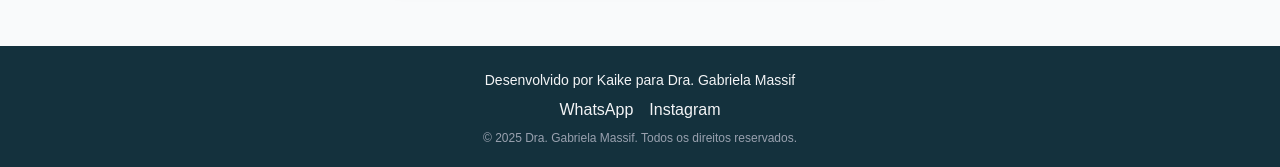
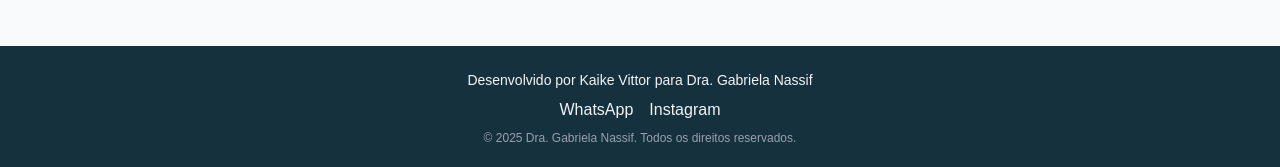
Before and after one commit to kvvv1/gabrielanassif, a Next.js app: page / in a window 1280 px wide. Shown: the part 3845-4012 px from the top of the page. Built offline with nearby package versions, Linux system fonts and the light colour scheme.

Commit message:
Alterações de texto no footer

```diff
--- a/src/components/Footer.tsx
+++ b/src/components/Footer.tsx
@@ -1,12 +1,12 @@
 export default function Footer() {
   return (
     <footer className="bg-[#14313D] text-gray-100 py-6 px-4 text-center flex flex-col items-center gap-2">
-      <div className="text-sm">Desenvolvido por Kaike para Dra. Gabriela Massif</div>
+      <div className="text-sm">Desenvolvido por Kaike Vittor para Dra. Gabriela Nassif</div>
       <div className="flex gap-4 justify-center">
-        <a href="https://wa.me/SEUNUMERO" target="_blank" rel="noopener noreferrer" className="hover:underline hover:text-[#F2B5A6] transition-colors">WhatsApp</a>
-        <a href="https://instagram.com/SEUINSTAGRAM" target="_blank" rel="noopener noreferrer" className="hover:underline hover:text-[#F2B5A6] transition-colors">Instagram</a>
+        <a href="https://wa.me/5531995531183" target="_blank" rel="noopener noreferrer" className="hover:underline hover:text-[#F2B5A6] transition-colors">WhatsApp</a>
+        <a href="https://instagram.com/kaikevns" target="_blank" rel="noopener noreferrer" className="hover:underline hover:text-[#F2B5A6] transition-colors">Instagram</a>
       </div>
-      <div className="text-xs text-gray-400">© {new Date().getFullYear()} Dra. Gabriela Massif. Todos os direitos reservados.</div>
+      <div className="text-xs text-gray-400">© {new Date().getFullYear()} Dra. Gabriela Nassif. Todos os direitos reservados.</div>
     </footer>
   );
 }
```
